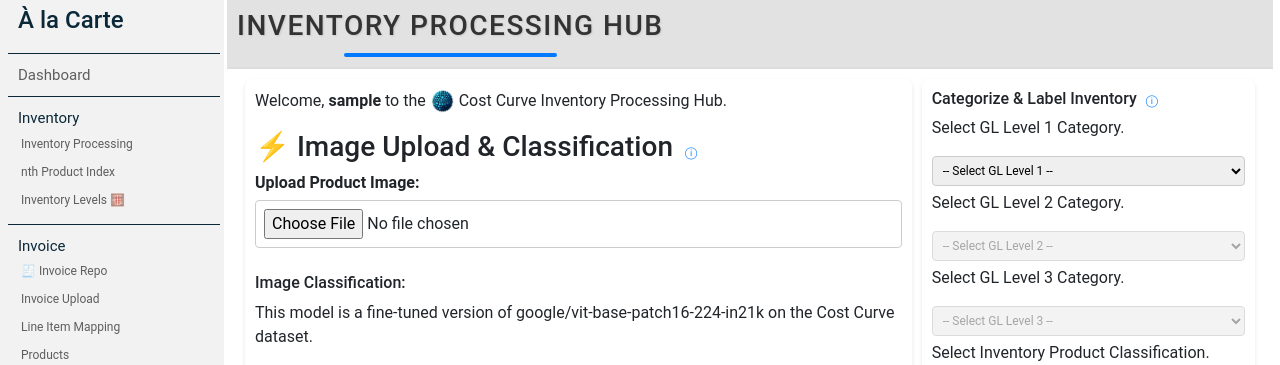
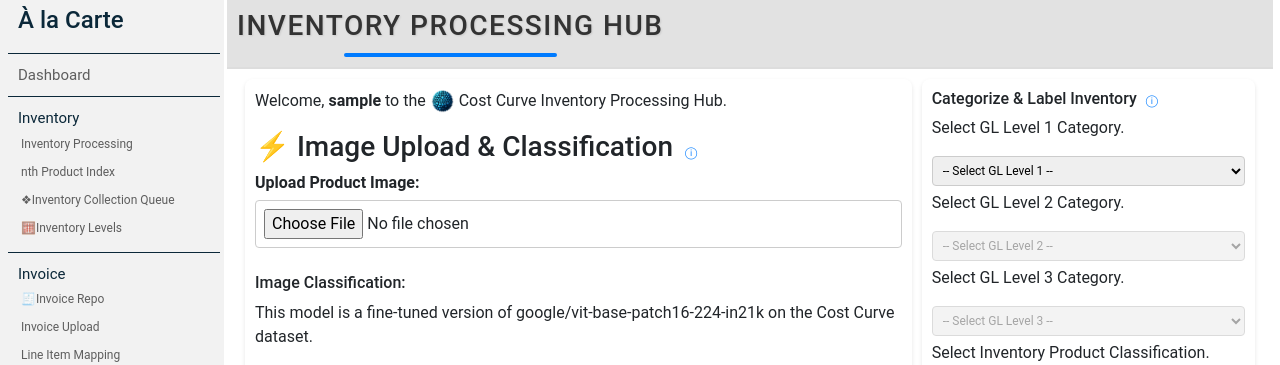
Before and after one commit to ClaytonAllenThompsonII/WebApp, a Django app: page /inventory/ in a window 1280 px wide. Shown: the part 64-429 px from the top of the page. Run offline with Django 4.2, Linux system fonts and the light colour scheme; the visitor is signed in with stand-in values (Sample User, id 1); data that the repository does not hold is empty; some libraries are stand-ins or nearby versions; some web fonts are replaced.

Commit message:
🔧🖼️ Add inventory_queue url in the inventory section of the nav bar
- Added link to inventory collection queue.

```diff
--- a/users/templates/users/vnavbar.html
+++ b/users/templates/users/vnavbar.html
@@ -9,12 +9,13 @@
                 <ul>
                     <li><a href="{% url 'inventory_app' %}">Inventory Processing</a></li>
                     <li><a href="{% url 'inventory_app' %}">nth Product Index</a></li>
-                    <li><a href="#"> Inventory Levels 🧮</a></li>
+                    <li><a href="{% url 'inventory_queue' %}"> ❖Inventory Collection Queue</a></li>
+                    <li><a href="#"> 🧮Inventory Levels </a></li>
                 </ul>
             </li>
             <li>Invoice
                 <ul>
-                    <li><a href="{% url 'invoice_repo' %}">🧾 Invoice Repo</a></li>
+                    <li><a href="{% url 'invoice_repo' %}">🧾Invoice Repo</a></li>
                     <li><a href="{% url 'upload_invoice' %}"> Invoice Upload </a></li>
                     <li><a href="{% url 'line_items_repo' %}"> Line Item Mapping</a></li>
                     <li><a href="{% url 'product_enhancement' %}">Products</a></li>
```
